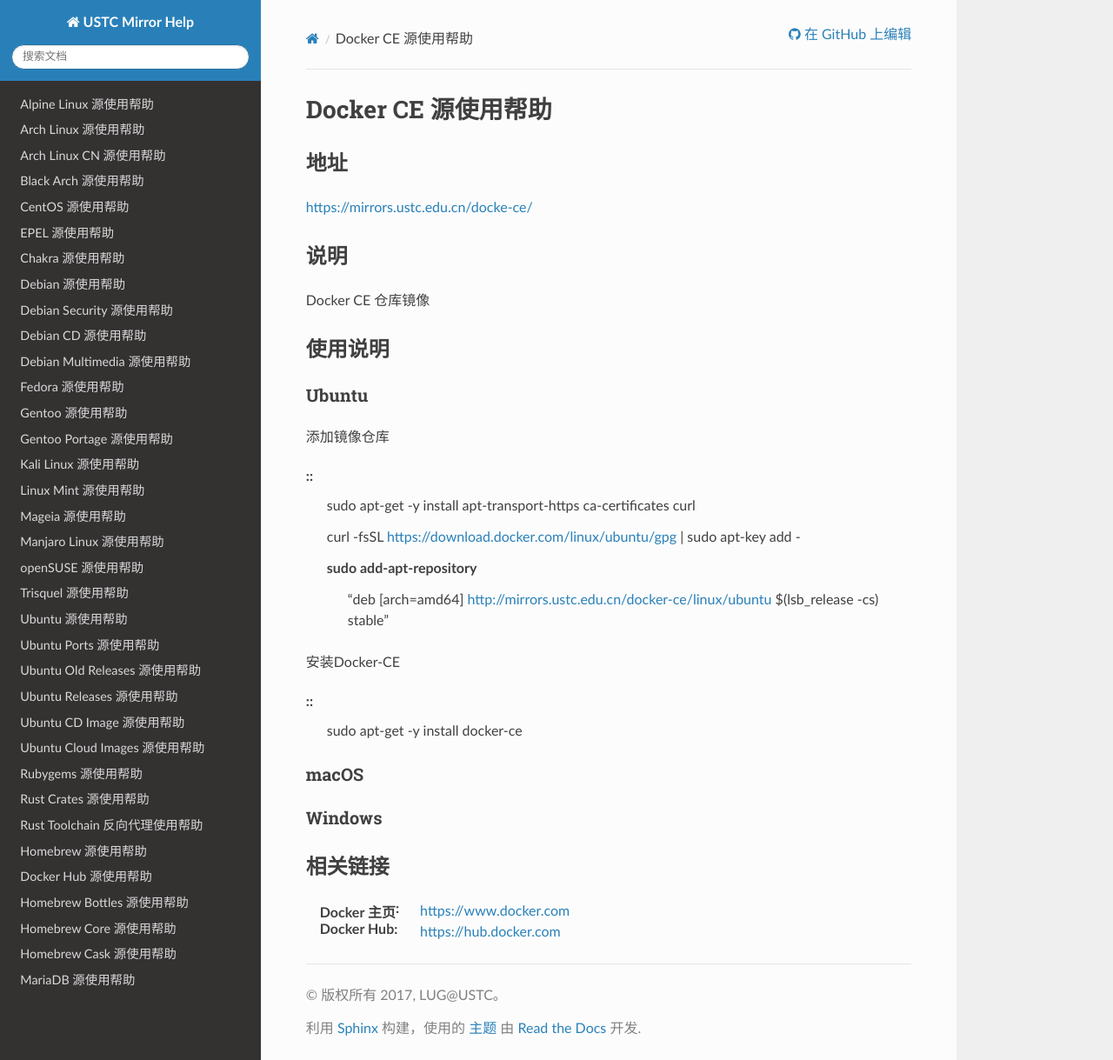
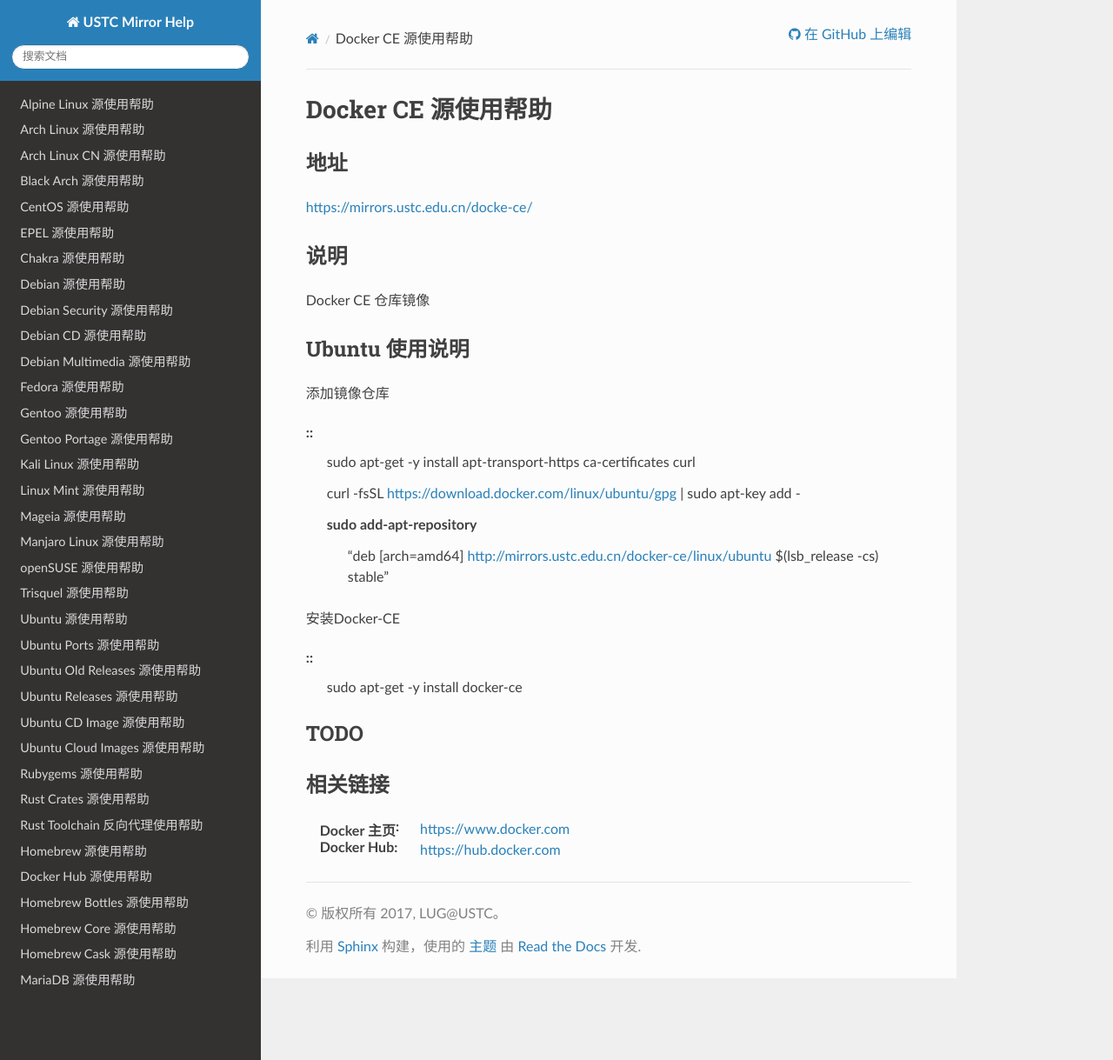
Before and after one commit to ustclug/mirrorhelp, a Sphinx documentation site: the page built from source/docker-ce.rst, in a window 1280 px wide and 1219 px high. Shown: the whole window at 87% size. Built offline with Sphinx 7.4.7 and the Read the Docs theme 2.0.0, drawn with Linux system fonts in a browser that asks for light colours; pages that are not in the unit, such as notebooks, are missing from menus.

Commit message:
修复语法错误

```diff
--- a/source/docker-ce.rst
+++ b/source/docker-ce.rst
@@ -12,12 +12,8 @@
 
 Docker CE 仓库镜像
 
-使用说明
-========
-
-
-Ubuntu
------
+Ubuntu 使用说明
+==============
 
 添加镜像仓库
 
@@ -39,13 +35,10 @@
 ::
     sudo apt-get -y install docker-ce
 
-macOS
------
+TODO
+=====
 
 .. todo: macOS平台的使用方法
-
-Windows
--------
 
 .. todo: windows平台的使用方法
 
```
